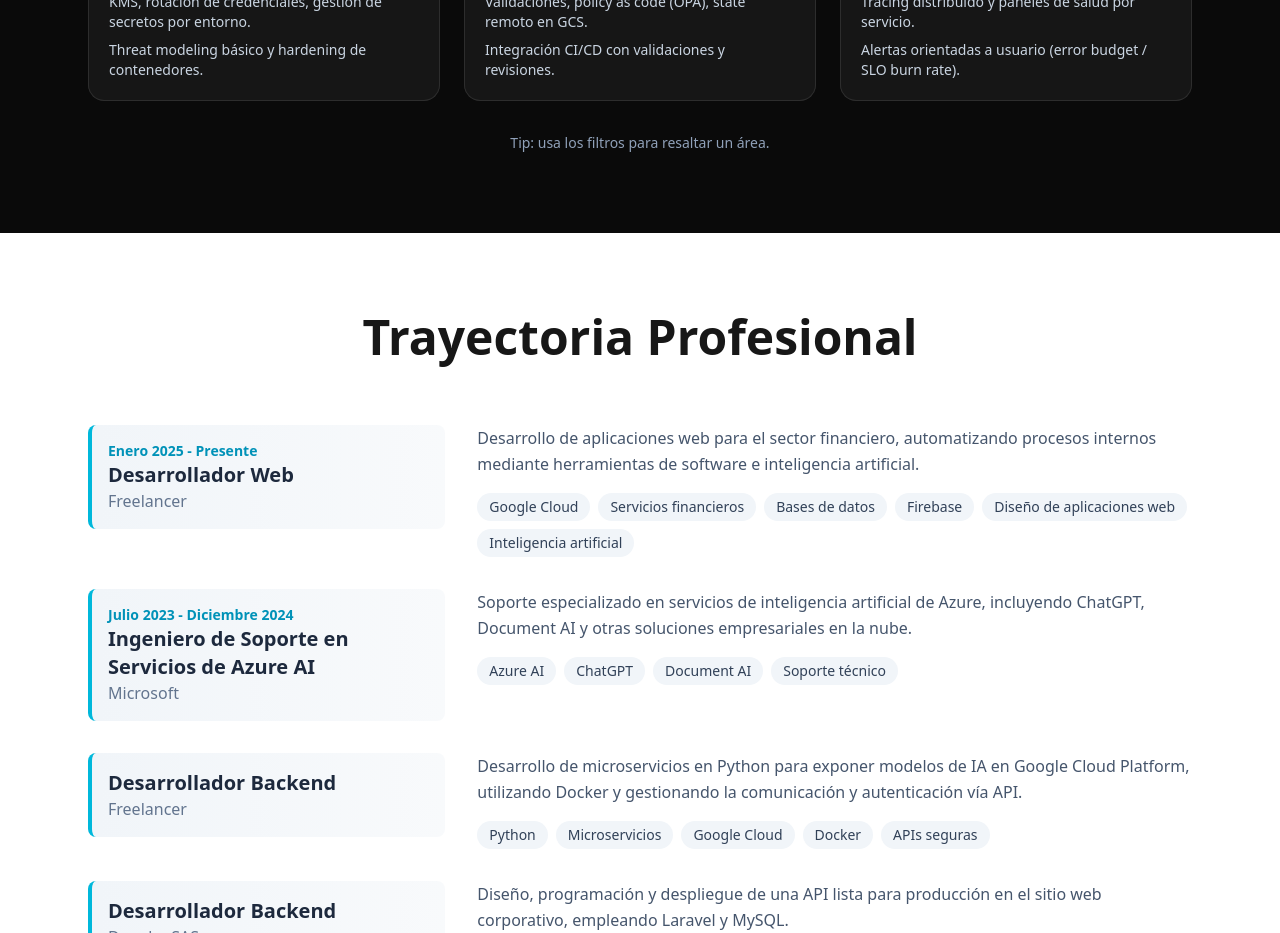
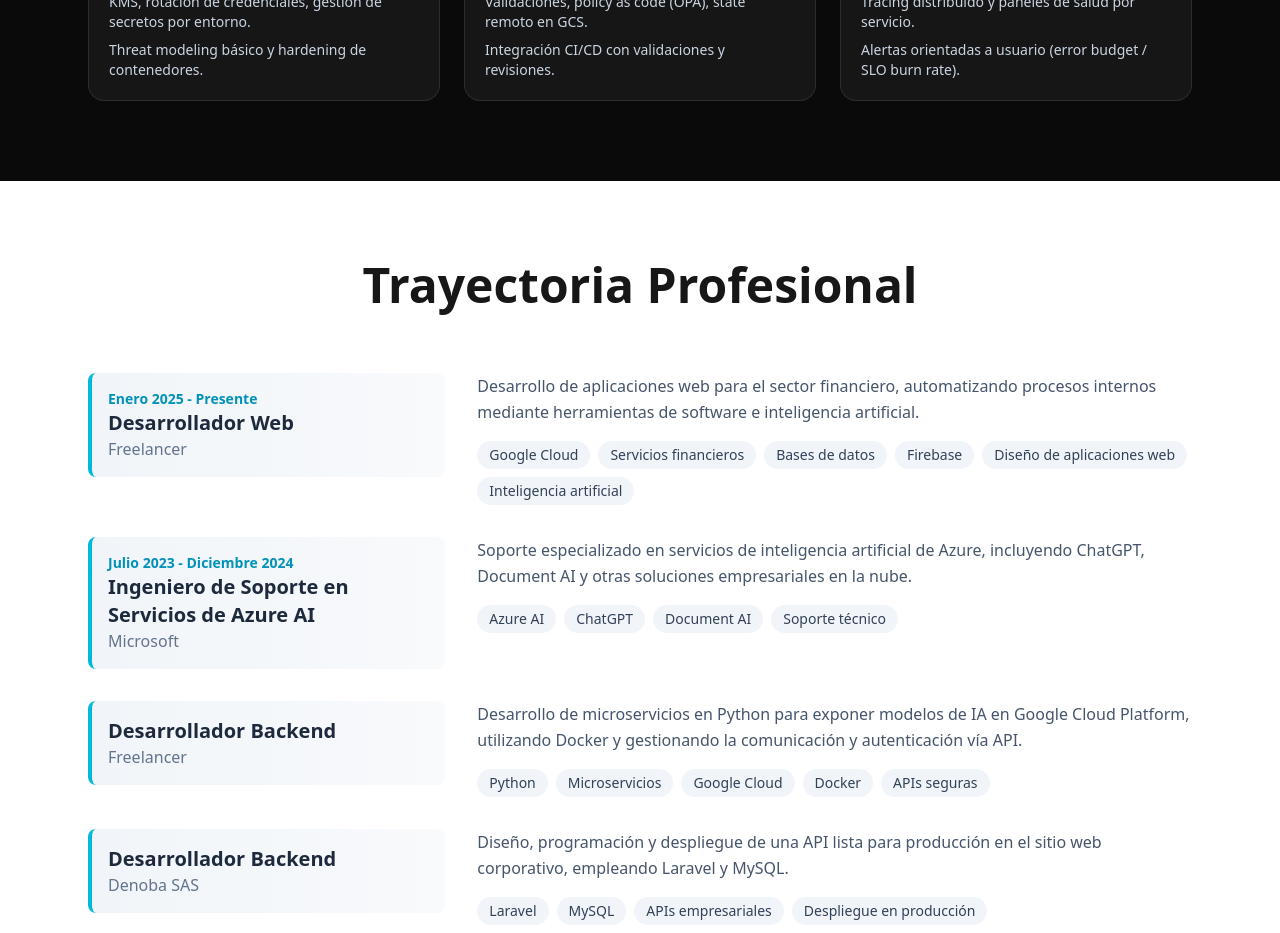
Before and after one commit to CruzEzequiel/CruzEzequiel, a React (Vite) app: page / in a window 1280 px wide. Shown: the part 2960-3893 px from the top of the page. Built offline with nearby package versions, Linux system fonts and the light colour scheme.

Commit message:
quitar notas

```diff
--- a/src/App.tsx
+++ b/src/App.tsx
@@ -553,13 +553,6 @@ export default function PersonalPortfolio() {
               </ul>
             </motion.div>
           </div>
-
-          {/* Nota contextual */}
-          <div className="text-center mt-8 text-slate-400 text-sm">
-            {selectedNode
-              ? <>Enfoque actual: <span className="text-slate-200 font-medium">{selectedNode}</span></>
-              : <>Tip: usa los filtros para resaltar un área.</>}
-          </div>
         </div>
       </section>
 
@@ -927,9 +920,6 @@ export function ArchitectureShowcase() {
               </div>
             ))}
           </div>
-          <p className="text-slate-400 text-[10px] mt-3">
-            * Toca cada ícono para ver más detalles en la vista desktop
-          </p>
         </div>
 
         {/* Versión desktop completa */}
```
